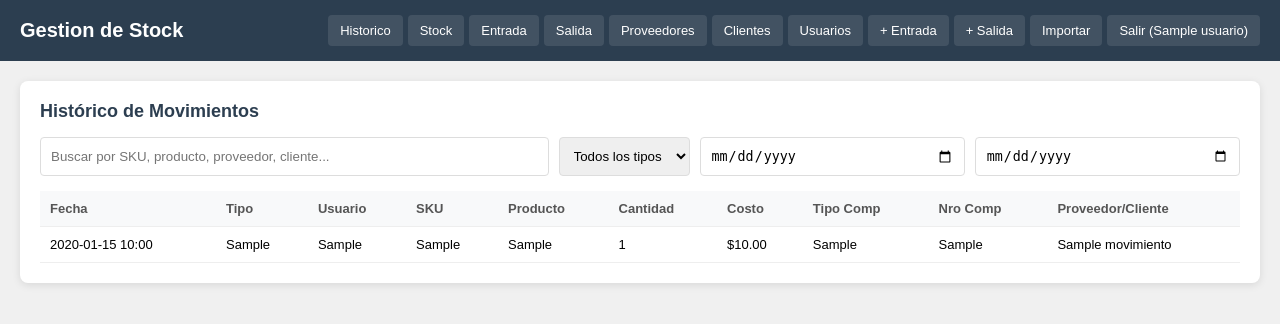
After one commit to asubelza/Stock-excel, a Flask app: page /historico in a window 1280 px wide. The commit adds this page. Shown: the top 324 px of the page. Run offline with Flask 3, Linux system fonts and the light colour scheme; a user stored in the database is signed in; tables that the repository leaves empty hold one stand-in row (values such as "Sample post"); some libraries are stand-ins or nearby versions.

Commit message:
Add historico route and template

```diff
--- a/templates/base.html
+++ b/templates/base.html
@@ -73,7 +73,7 @@
             <h1>Gestion de Stock</h1>
         </div>
         <div class="nav">
-            <a href="/stock/">Historico</a>
+            <a href="/stock/historico">Historico</a>
             <a href="/stock/">Stock</a>
             <a href="/stock/entrada">Entrada</a>
             <a href="/stock/salida">Salida</a>
--- /dev/null
+++ b/templates/historico.html
@@ -0,0 +1,86 @@
+{% extends "base.html" %}
+
+{% block content %}
+<div class="card">
+    <div class="card-header">
+        <h2>Histórico de Movimientos</h2>
+    </div>
+
+    <div class="search-box" style="display:flex; gap:10px; flex-wrap:wrap;">
+        <input type="text" id="buscar" placeholder="Buscar por SKU, producto, proveedor, cliente..." onkeyup="filtrar()" style="flex:2; padding:10px; border:1px solid #ddd; border-radius:4px;">
+        <select id="filtro_tipo" onchange="filtrar()" style="padding:10px; border:1px solid #ddd; border-radius:4px;">
+            <option value="">Todos los tipos</option>
+            <option value="ENTRADA">Entrada</option>
+            <option value="SALIDA">Salida</option>
+            <option value="Factura">Factura</option>
+            <option value="Remito">Remito</option>
+            <option value="Presupuesto">Presupuesto</option>
+        </select>
+        <input type="date" id="fecha_desde" onchange="filtrar()" style="padding:10px; border:1px solid #ddd; border-radius:4px;">
+        <input type="date" id="fecha_hasta" onchange="filtrar()" style="padding:10px; border:1px solid #ddd; border-radius:4px;">
+    </div>
+
+    {% if movimientos %}
+    <table>
+        <thead>
+            <tr>
+                <th>Fecha</th>
+                <th>Tipo</th>
+                <th>Usuario</th>
+                <th>SKU</th>
+                <th>Producto</th>
+                <th>Cantidad</th>
+                <th>Costo</th>
+                <th>Tipo Comp</th>
+                <th>Nro Comp</th>
+                <th>Proveedor/Cliente</th>
+            </tr>
+        </thead>
+        <tbody id="tabla_movimientos">
+            {% for m in movimientos %}
+            <tr data-tipo="{{m.tipo}}" data-fecha="{{m.fecha.strftime('%Y-%m-%d') if m.fecha}}" data-sku="{{m.sku or ''}}" data-producto="{{m.producto or ''}}" data-proveedor="{{m.proveedor_nombre or ''}}" data-cliente="{{m.cliente_nombre or ''}}">
+                <td>{{m.fecha.strftime('%Y-%m-%d %H:%M') if m.fecha}}</td>
+                <td><span class="badge badge-{{'success' if m.tipo=='ENTRADA' else 'danger'}}">{{m.tipo}}</span></td>
+                <td>{{m.usuario or ''}}</td>
+                <td>{{m.sku or ''}}</td>
+                <td>{{m.producto or ''}}</td>
+                <td>{{m.cantidad}}</td>
+                <td>${{"%.2f"|format(m.costo or 0)}}</td>
+                <td>{{m.tipo_comp or ''}}</td>
+                <td>{{m.nro_comp or ''}}</td>
+                <td>{{m.proveedor_nombre or m.cliente_nombre or ''}}</td>
+            </tr>
+            {% endfor %}
+        </tbody>
+    </table>
+    {% else %}
+    <p style="padding:20px; text-align:center; color:#666;">No hay movimientos registrados.</p>
+    {% endif %}
+</div>
+
+<script>
+function filtrar() {
+    const buscar = document.getElementById('buscar').value.toLowerCase();
+    const tipo = document.getElementById('filtro_tipo').value;
+    const fechaDesde = document.getElementById('fecha_desde').value;
+    const fechaHasta = document.getElementById('fecha_hasta').value;
+
+    const filas = document.querySelectorAll('#tabla_movimientos tr');
+    filas.forEach(fila => {
+        let mostrar = true;
+
+        if (tipo && fila.dataset.tipo !== tipo) mostrar = false;
+
+        if (fechaDesde && fila.dataset.fecha < fechaDesde) mostrar = false;
+        if (fechaHasta && fila.dataset.fecha > fechaHasta) mostrar = false;
+
+        if (buscar) {
+            const texto = (fila.dataset.sku + ' ' + fila.dataset.producto + ' ' + fila.dataset.proveedor + ' ' + fila.dataset.cliente).toLowerCase();
+            if (!texto.includes(buscar)) mostrar = false;
+        }
+
+        fila.style.display = mostrar ? '' : 'none';
+    });
+}
+</script>
+{% endblock %}
--- a/web_app.py
+++ b/web_app.py
@@ -186,6 +186,12 @@ def entrada():
 def salida():
     movimientos = Movimiento.query.filter_by(tipo='SALIDA').order_by(Movimiento.fecha.desc()).limit(100).all()
     return render_template('salida.html', movimientos=movimientos, usuario=session.get('nombre'))
+
+@app.route('/historico')
+@login_required
+def historico():
+    movimientos = Movimiento.query.order_by(Movimiento.fecha.desc()).limit(500).all()
+    return render_template('historico.html', movimientos=movimientos, usuario=session.get('nombre'))
 
 @app.route('/proveedores')
 @login_required
```
